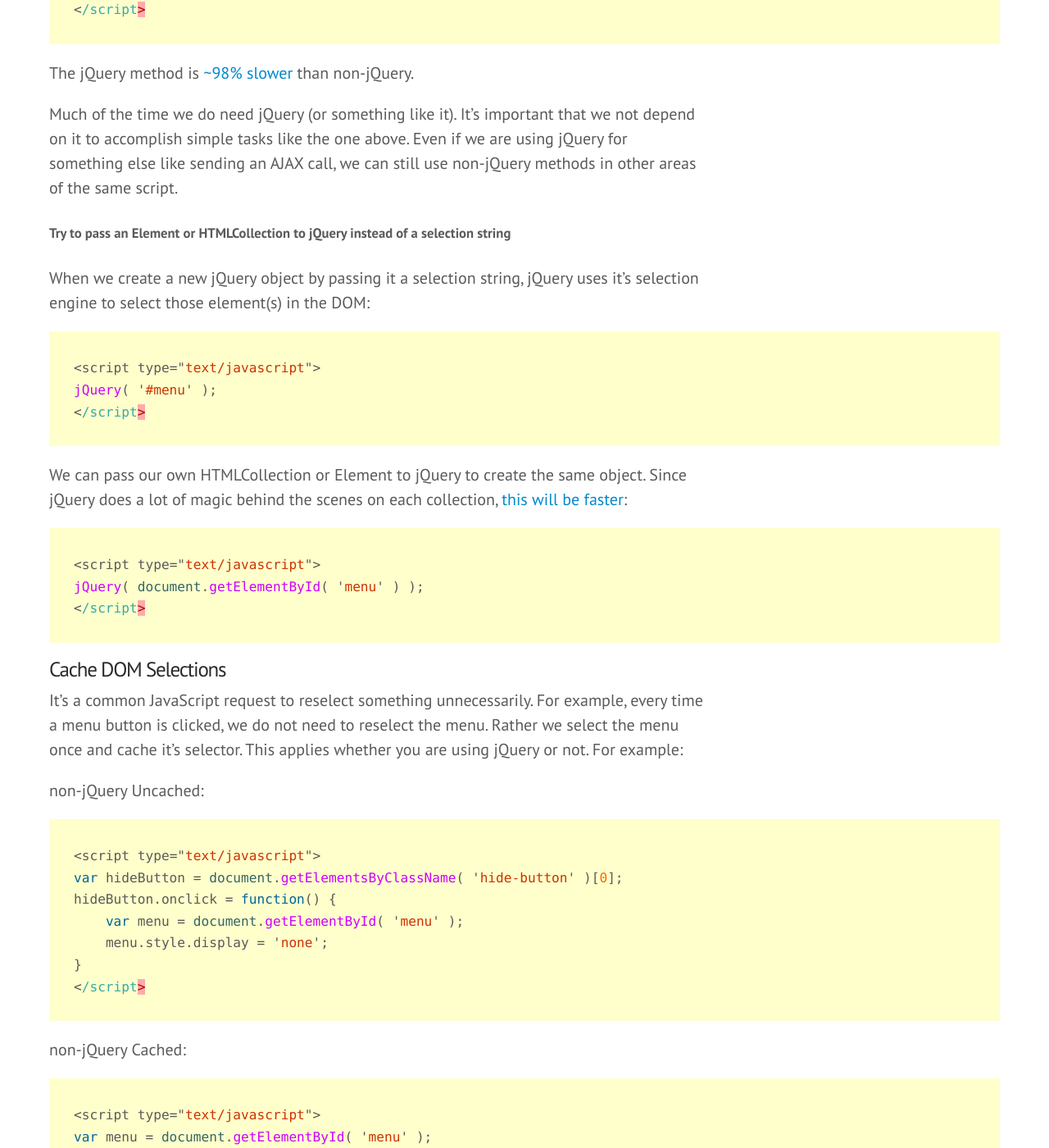
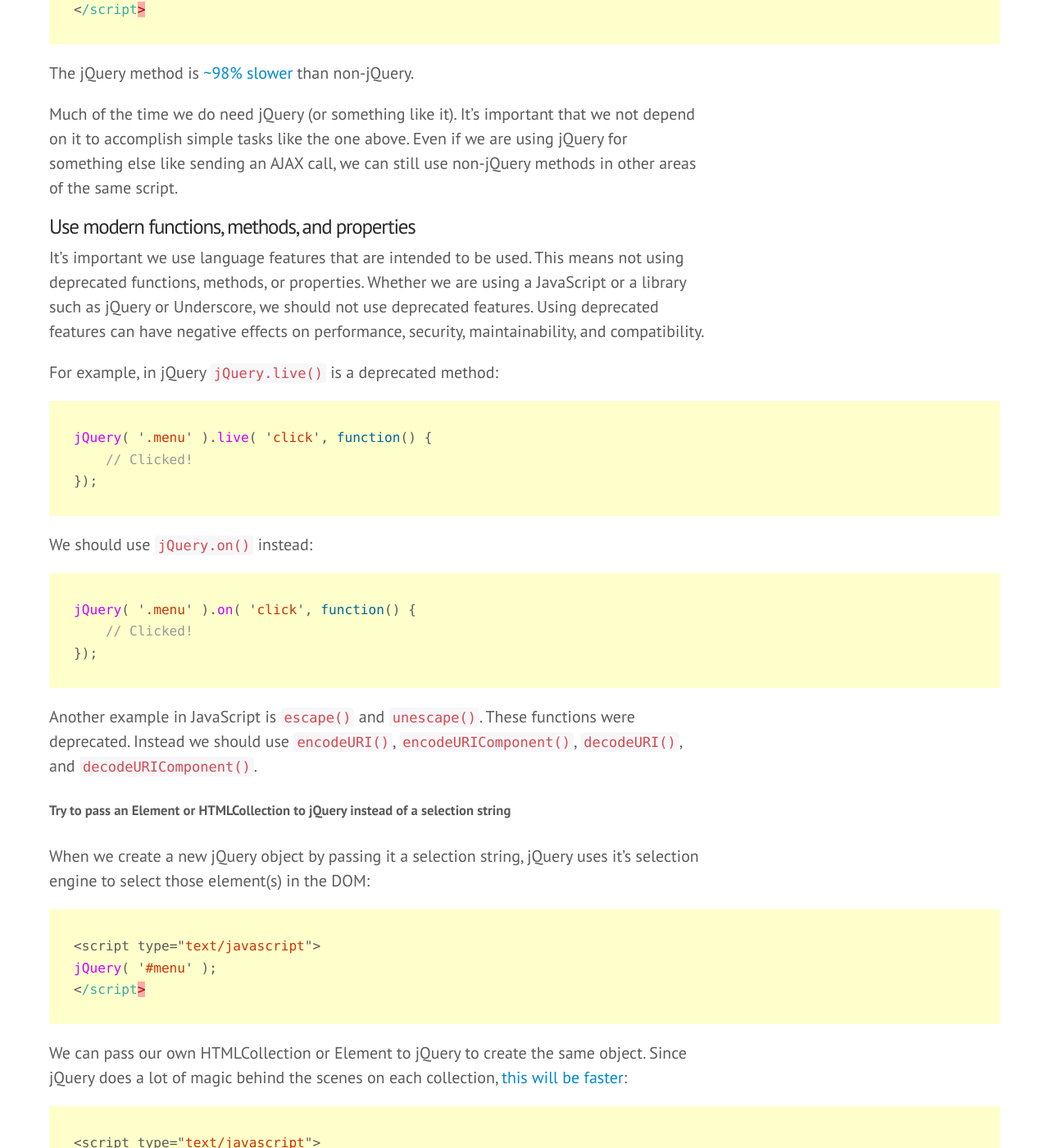
Before and after one commit to 10up/Engineering-Best-Practices, a Jekyll site: the page built from index.html, in a window 1280 px wide and 1400 px high, scrolled down 13945 px. Shown: the whole window at 82% size. Built offline with Jekyll 4.4.1, drawn with Linux system fonts in a browser that asks for light colours; some web fonts are replaced; Markdown is read by kramdown in place of the engine named in the settings; comment, search, counter and statistics services are not loaded.

Commit message:
Deprecated language features JS

````diff
--- a/_includes/markdown/JavaScript.md
+++ b/_includes/markdown/JavaScript.md
@@ -27,6 +27,28 @@
 The jQuery method is [~98% slower](http://jsperf.com/selecting-and-hiding-element-with-without-jquery) than non-jQuery.
 
 Much of the time we do need jQuery (or something like it). It's important that we not depend on it to accomplish simple tasks like the one above. Even if we are using jQuery for something else like sending an AJAX call, we can still use non-jQuery methods in other areas of the same script.
+
+#### Use modern functions, methods, and properties
+
+It's important we use language features that are intended to be used. This means not using deprecated functions, methods, or properties. Whether we are using a JavaScript or a library such as jQuery or Underscore, we should not use deprecated features. Using deprecated features can have negative effects on performance, security, maintainability, and compatibility.
+
+For example, in jQuery ```jQuery.live()``` is a deprecated method:
+
+```javascript
+jQuery( '.menu' ).live( 'click', function() {
+    // Clicked!
+});
+```
+
+We should use ```jQuery.on()``` instead:
+
+```javascript
+jQuery( '.menu' ).on( 'click', function() {
+    // Clicked!
+});
+```
+
+Another example in JavaScript is ```escape()``` and ```unescape()```. These functions were deprecated. Instead we should use ```encodeURI()```, ```encodeURIComponent()```, ```decodeURI()```, and ```decodeURIComponent()```.
 
 ##### Try to pass an Element or HTMLCollection to jQuery instead of a selection string
 
````
